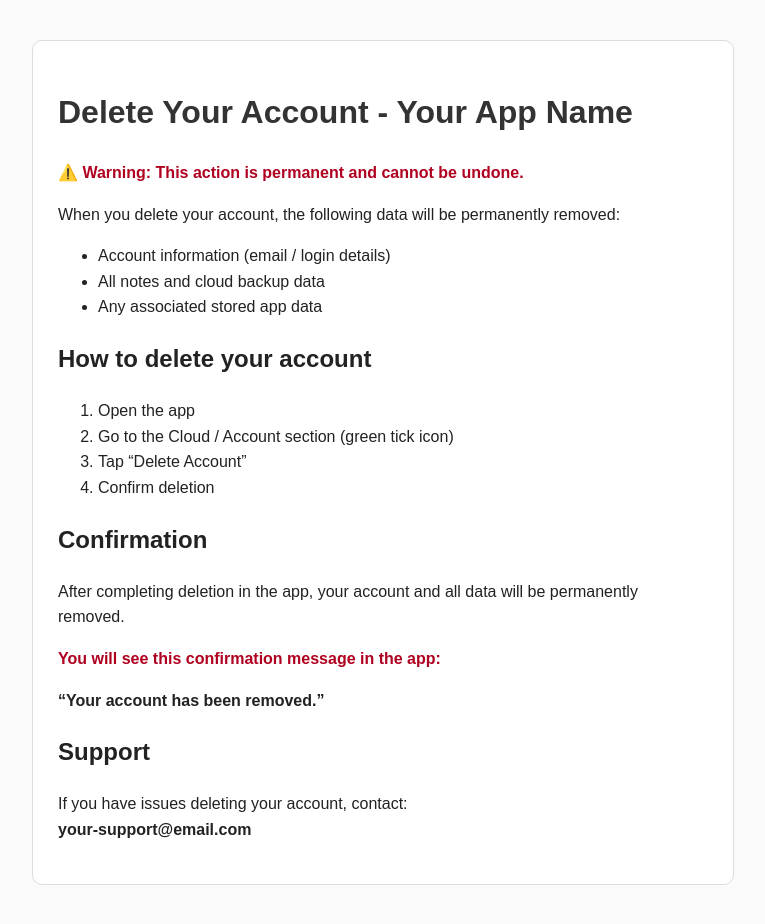
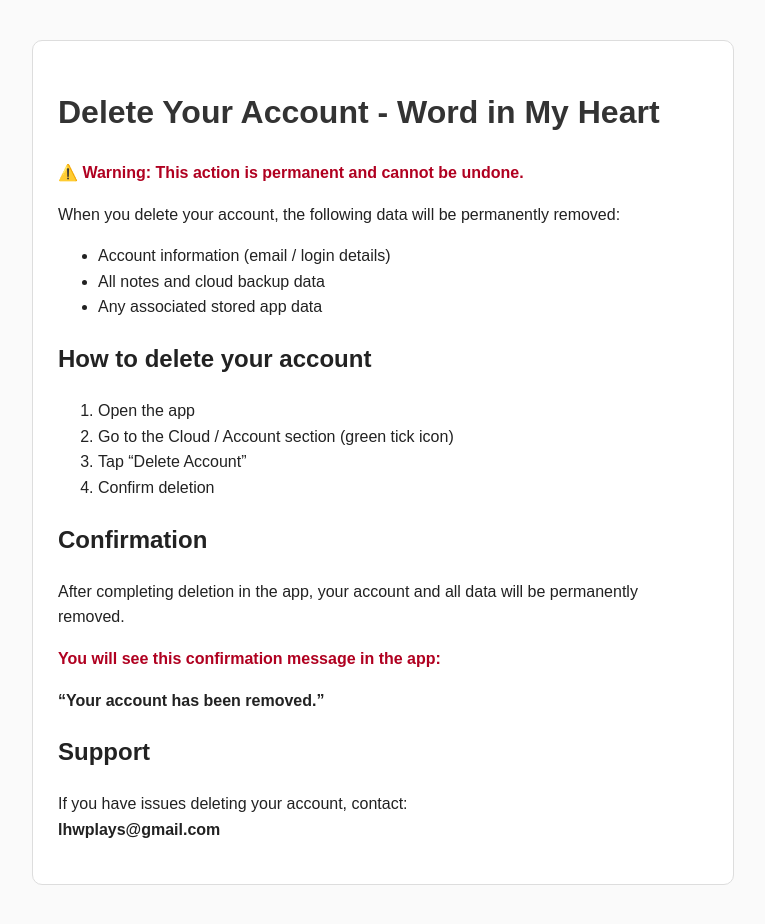
Before and after one commit to SamuelTBSelhorst/word-in-my-heart-delete-account, a plain HTML site: page index.html in a window 1280 px wide. Shown: the whole page, without its empty margins (257-1022 px from the left). Drawn offline with Linux system fonts and the light colour scheme.

Commit message:
Update index.html

```diff
--- a/index.html
+++ b/index.html
@@ -3,7 +3,7 @@
 <head>
   <meta charset="UTF-8">
   <meta name="viewport" content="width=device-width, initial-scale=1.0">
-  <title>Delete Account - Your App Name</title>
+  <title>Delete Account - Word in My Heart</title>
   <style>
     body {
       font-family: Arial, sans-serif;
@@ -33,7 +33,7 @@
 
 <div class="container">
 
-  <h1>Delete Your Account - Your App Name</h1>
+  <h1>Delete Your Account - Word in My Heart</h1>
 
   <p class="warning">
     ⚠️ Warning: This action is permanent and cannot be undone.
@@ -75,7 +75,7 @@
   <p>
     If you have issues deleting your account, contact:
     <br>
-    <strong>your-support@email.com</strong>
+    <strong>lhwplays@gmail.com</strong>
   </p>
 
 </div>
```
